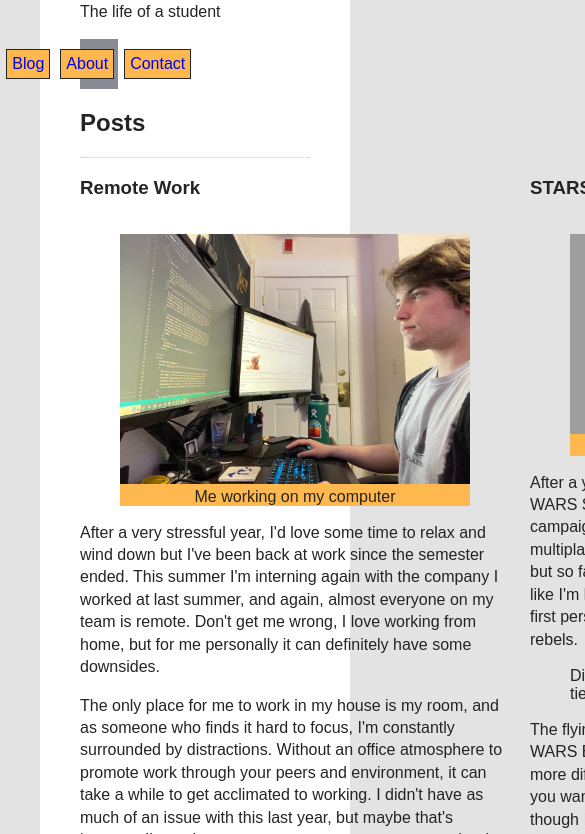
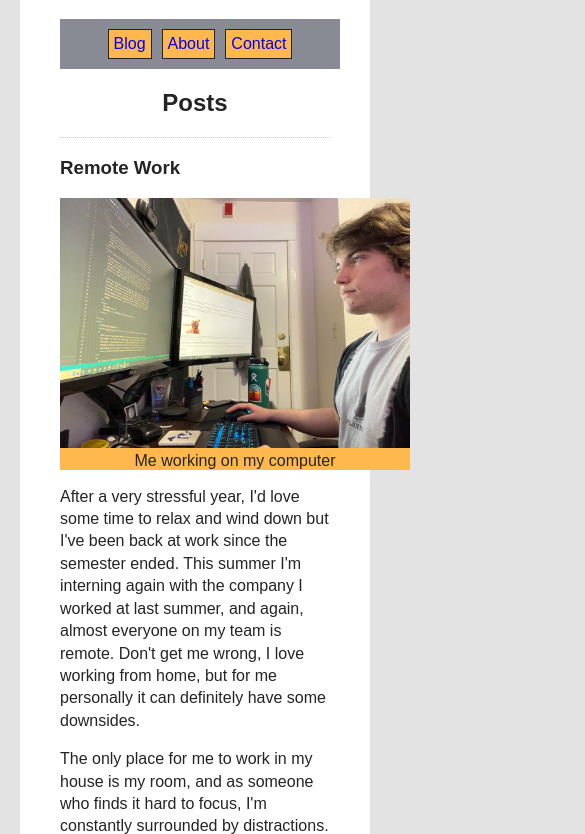
Before and after one commit to Typical-OutOfBounds/mi349_blog, a plain HTML site: page index.html in a window 390 px wide. Shown: the part 215-1049 px from the top of the page, 585 px wide, since content can reach past the window. Drawn offline with Linux system fonts and the light colour scheme; grey boxes are pictures that could not be loaded.

Commit message:
media queries

```diff
--- a/index.html
+++ b/index.html
@@ -10,14 +10,14 @@
 <body>
     <header>
         <h1 title="main">Aidan's Blog</h1>
-        <p>The life of a student</p>
+        <p class="sub">The life of a student</p>
     </header>
     <nav class="navigation">
             <a href="index.html">Blog</a>
             <a href="about.html">About</a>
             <a href="contact.html">Contact</a>
     </nav>
-    <h2>Posts</h2>
+    <h2 class="sub">Posts</h2>
     <section id="blog">
         <article class="blog-post">
             <h3>Remote Work</h3>
--- a/style.css
+++ b/style.css
@@ -124,3 +124,64 @@ nav a:hover {
     background-color: #ffb84d;
     text-align: center;
 }
+
+@media (max-width : 400px) {
+    body {
+        font-family: Arial, Helvetica, sans-serif;
+        margin: 20px;
+        padding: 40px;
+        color: #242424;
+        border-top: 10px solid #b38136;
+        background: #fff;
+    }
+
+    h1 {
+        font-size: 3em;
+        margin: 0;
+        text-align: center;
+    }
+
+    #blog {
+        border-top: 1px dotted #ccc;
+        display:block;
+    }
+
+    .navigation {
+        background: #888b94;
+        padding: 5px;
+        display: flex;
+        justify-content: center;
+        position: sticky;
+        top:0%;
+        width: 100%;
+        margin-bottom: 10px;
+    }
+
+    .sub {
+        text-align: center;
+    }
+
+    #star-pic {
+        float: none;
+        margin: auto;
+        width:fit-content;
+    }
+
+    #work {
+        float:none;
+        margin: auto;
+        width:fit-content;
+    }
+
+    article:nth-of-type(1) {
+        margin-right: 0;
+    }
+    article:nth-of-type(2) {
+        margin-left: 0;
+    }
+
+    #headshot {
+        margin:auto;
+        display: block;
+    }
+}
```
Also changed, not shown: about.html (+4 -4 lines), contact.html (+3 -3 lines).
